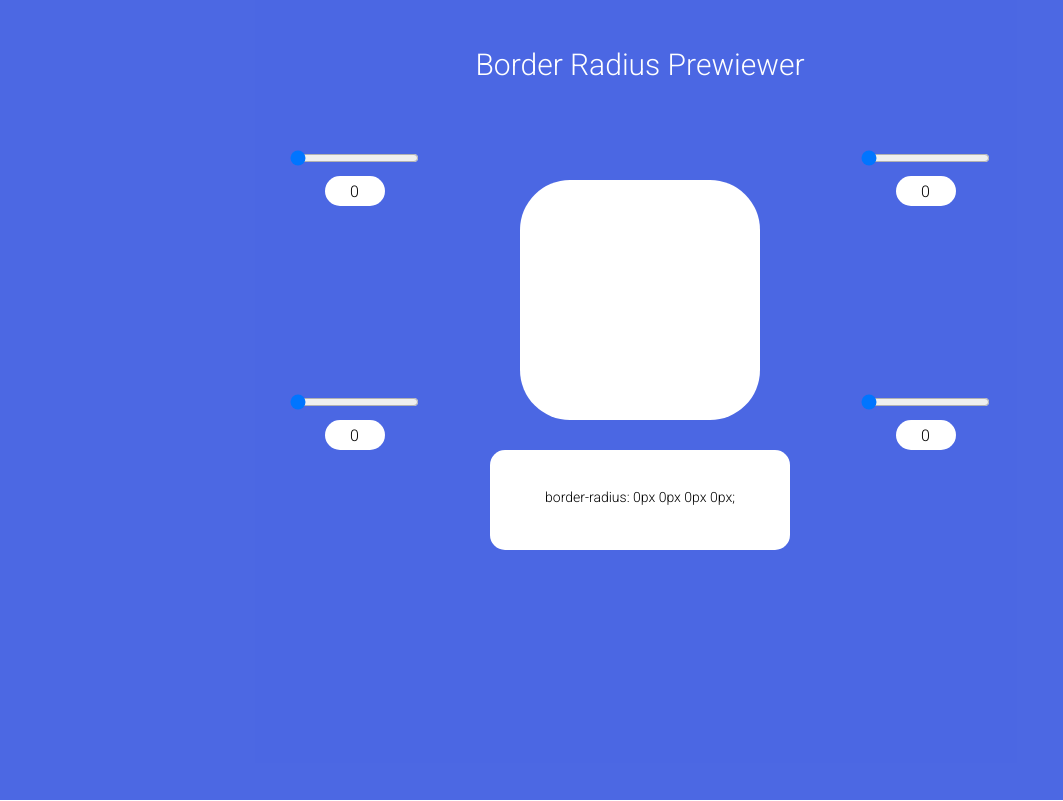
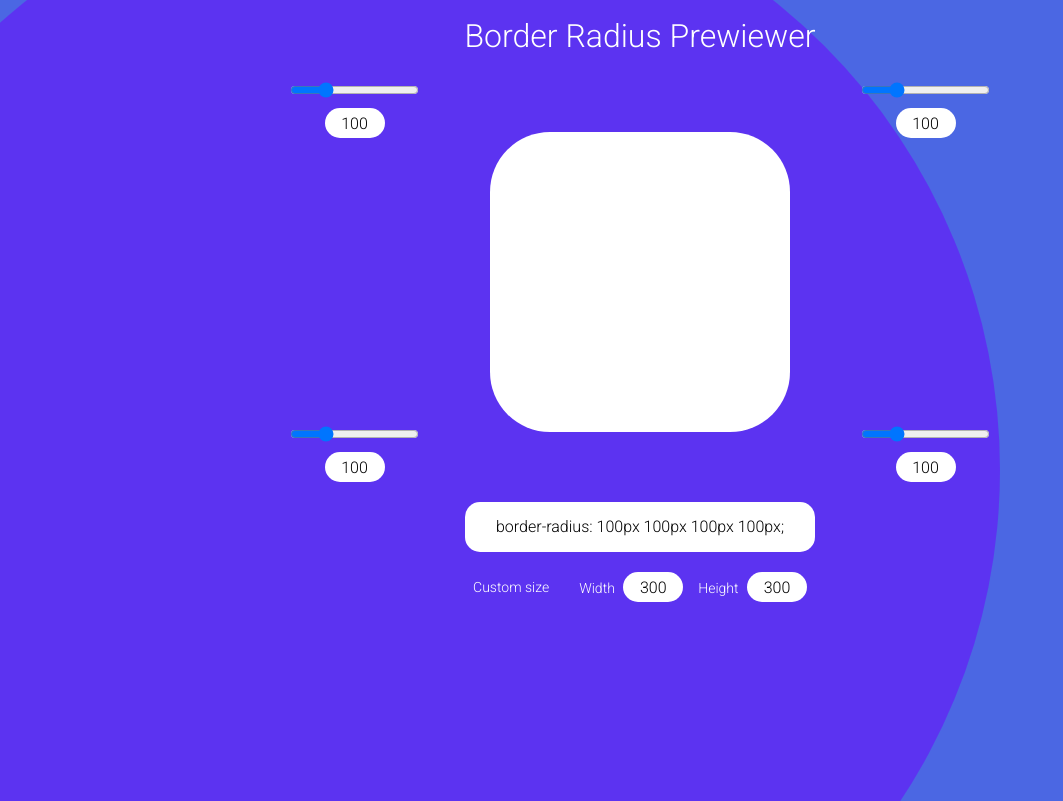
Before and after one commit to VasilyPleshanov/Border-radius-Prewiewer, a plain HTML site: page index.html in a window 1280 px wide. Shown: the top 801 px of the page, without its empty margins (0-1063 px from the left). Drawn offline with Linux system fonts and the light colour scheme.

Commit message:
Add files via upload

```diff
--- a/index.html
+++ b/index.html
@@ -8,35 +8,50 @@
     <title>Border-radius Prewiewer</title>
 </head>
 <body>
+    <div class="test"></div>
+
     <main class="main">
         <header class="header">Border Radius Prewiewer</header>
-        <div class="border-radius-prewiewer">
+        <section class="border-radius-prewiewer">
 
             <div class="border-radius-prewiewer__setting setting-left-top">
-                <input class="setting-left-top__range range" type="range" oninput="resizeRadiusLeftTop()" value="0">
-                <input class="setting-left-top__input input" type="text" value="0">
+                <input class="setting-left-top__range range" type="range" oninput="resizeRadiusLeftTop()" max="400" value="100">
+                <input class="setting-left-top__input input" type="text" value="100">
             </div>
 
             <div class="border-radius-prewiewer__setting setting-left-bottom">
-                <input class="setting-left-bottom__range range" type="range" oninput="resizeRadiusLeftBottom()" value="0">
-                <input class="setting-left-bottom__input input" type="text" value="0">
+                <input class="setting-left-bottom__range range" type="range" oninput="resizeRadiusLeftBottom()" max="400" value="100">
+                <input class="setting-left-bottom__input input" type="text" value="100">
             </div>
 
-            <div class="border-radius-prewiewer__container">
-                <div class="border-radius-prewiewer__block"></div>
-            </div>
+            <div class="border-radius-prewiewer__block"></div>
             <div class="border-radius-prewiewer__display"></div>
 
+            <div class="border-radius-prewiewer__custom custom">
+                <p class="custom__text">Custom size</p>
+
+                <div class="custom__container-width">
+                    <label class="custom__label-width label">Width</label>
+                    <input class="custom__input-width input" type="text" value="300">
+                </div>
+
+                <div class="custom__container-height">
+                    <label class="custom__label-height label">Height</label>
+                    <input class="custom__input-height input" type="text" value="300">
+                </div>
+
+            </div>
+
             <div class="border-radius-prewiewer__setting setting-right-top">
-                <input class="setting-setting-right-top__range range" type="range" oninput="resizeRadiusRightTop()" value="0">
-                <input class="setting-setting-right-top__input input" type="text" value="0">
+                <input class="setting-setting-right-top__range range" type="range" oninput="resizeRadiusRightTop()"  max="400" value="100">
+                <input class="setting-setting-right-top__input input" type="text" value="100">
             </div>
 
             <div class="border-radius-prewiewer__setting setting-right-bottom">
-                <input class="setting-right-bottom__range range" type="range" oninput="resizeRadiusRightBottom()" value="0">
-                <input class="setting-right-bottom__input input" type="text" value="0">
+                <input class="setting-right-bottom__range range" type="range" oninput="resizeRadiusRightBottom()" max="400" value="100">
+                <input class="setting-right-bottom__input input" type="text" value="100">
             </div>
-        </div>
+        </section>
     </main>
 
     <script src="./script.js"></script>
--- a/script.js
+++ b/script.js
@@ -10,6 +10,9 @@ const inputLeftTop = document.querySelector('.setting-left-top__input')
 const inputLeftBottom = document.querySelector('.setting-left-bottom__input')
 const inputRightTop = document.querySelector('.setting-setting-right-top__input')
 const inputRightBottom = document.querySelector('.setting-right-bottom__input')
+
+const inputCustomWidth = document.querySelector('.custom__input-width')
+const inputCustomHeight = document.querySelector('.custom__input-height')
 
 
 
@@ -70,3 +73,15 @@ inputRightBottom.addEventListener('input', () => {
     block.style.borderBottomRightRadius = inputRightBottom.value + 'px'
     displayOutput()
 })
+
+
+
+inputCustomWidth.addEventListener('input', () => {
+    inputCustomWidth.value >= 400 ? inputCustomWidth.value = 400 : inputCustomWidth.value
+    block.style.width = inputCustomWidth.value + 'px'
+})
+
+inputCustomHeight.addEventListener('input', () => {
+    inputCustomHeight.value >= 400 ? inputCustomHeight.value = 400 : inputCustomHeight.value
+    block.style.height = inputCustomHeight.value + 'px'
+})
--- a/style.css
+++ b/style.css
@@ -75,22 +75,24 @@
   /*------------------------*/
 
   body {
+    overflow: hidden;
+    position: relative;
+    background-color: #042bd8b6;
     font-family: 'Roboto', sans-serif;
   }
 
   .main {
-    height: 100%;
-    width: 100%;
-    padding: 100px;
-    padding-top: 50px;
-    background-color: #042bd8b6;
+    /* width: 100%;
+    height: 100%; */
+    /* padding-top: 2%; */
+    margin-top: 20px;
   }
 
   .header {
     color: #fff;
-    height: 100px;
-    font-size: 30px;
+    font-size: 32px;
     text-align: center;
+    margin-bottom: 30px;
   }
 
   .border-radius-prewiewer {
@@ -98,7 +100,9 @@
     align-items: center;
     justify-items: center;
     grid-template-columns: auto 1fr auto;
-    grid-template-areas: 'top-left block right-top' 'leght-bottom block right-bottom' 'display display display';
+    grid-template-areas: 'top-left block right-top' 'leght-bottom block right-bottom' 'display display display' 'custom custom custom';
+
+    grid-template-rows: minmax(200px,110%) minmax(200px,1fr) auto auto;
 
     width: 700px;
     margin: 0 auto;
@@ -118,34 +122,49 @@
   }
 
   .setting-left-bottom {
+    grid-area: leght-bottom;
     justify-content:flex-end;
-    grid-area: leght-bottom;
   }
 
-  .border-radius-prewiewer__container {
+  .border-radius-prewiewer__block {
     grid-area: block;
     width: 300px;
     height: 300px;
-    padding: 30px;
-  }
-
-  .border-radius-prewiewer__block {
-    width: 100%;
-    height: 100%;
-    border-radius: 50px;
-
+    border-radius: 20%;
     background-color: #fff;
   }
 
   .border-radius-prewiewer__display {
     grid-area: display;
     color: #000;
-    width: 300px;
-    height: 100px;
+    width: 350px;
+    height: 50px;
+    font-size: 16px;
+    margin: 20px 0;
+    padding: 17px 0;
+    text-align: center;
+    border-radius: 15px;
     background-color: #fff;
-    border-radius: 15px;
+  }
+
+  .border-radius-prewiewer__custom {
+    grid-area: custom;
+    color: #fff;
     text-align: center;
-    padding-top: 40px;
+    display: flex;
+  }
+
+  .custom__text {
+    padding: 8px 0;
+    margin-right: 30px;
+  }
+
+  .custom__container-width {
+    margin-right: 15px;
+  }
+
+  .label {
+    margin-right: 5px;
   }
 
   .setting-right-top {
@@ -168,3 +187,18 @@
   .range {
     margin-bottom: 10px;
   }
+
+
+
+  .test {
+    position: absolute;
+    z-index: -1;
+    top: -150px;
+    left: -200px;
+    border-radius: 50%;
+
+    width: 1200px;
+    height: 1200px;
+    opacity: 0.5;
+    background-color: #6f00ff;
+  }
```
